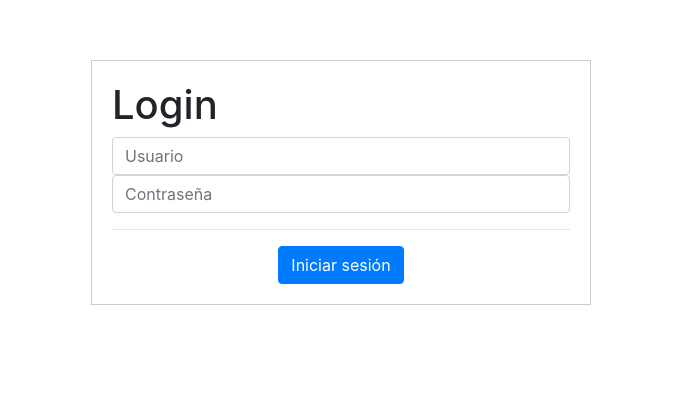
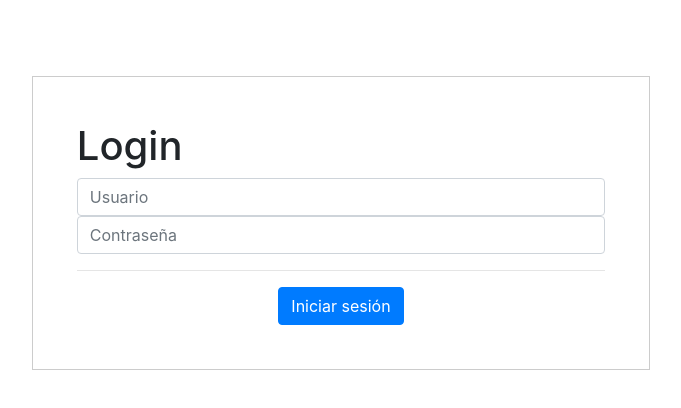
Before and after one commit to denishuaman/vuejs, a Vue app in the folder simple-login-project/: page /#/login in a window 1280 px wide. Shown: the part 140-548 px from the top of the page, without its empty margins (299-980 px from the left). Built offline with nearby package versions, Linux system fonts and the light colour scheme.

Commit message:
Mejoran la ui

```diff
--- a/simple-login-project/src/App.vue
+++ b/simple-login-project/src/App.vue
@@ -1,7 +1,11 @@
 <template>
-  <div id="app">
+  <div id="app" class="container" style="padding:10%">
     <div id="nav">
-      <router-link v-if="authenticated" to="/login" v-on:click.native="logout()" replace>Logout</router-link>
+      <router-link v-if="authenticated" to="/login" v-on:click.native="logout()">
+        <button type="button" class="btn btn-secondary" v-if="authenticated">
+          Cerrar sesión
+        </button>
+      </router-link>
     </div>
     <router-view @authenticated="setAuthenticated"></router-view>
   </div>
@@ -45,7 +49,7 @@ h1 {
   margin-top: 0;
 }
 #app {
-  width: 1024px;
+  /* width: 1024px; */
   margin: auto;
 }
 </style>
--- a/simple-login-project/src/views/login.vue
+++ b/simple-login-project/src/views/login.vue
@@ -40,11 +40,12 @@ export default {
 </script>
 <style scoped>
 #login {
-  width: 500px;
+  width: 70%;
   border: 1px solid #cccccc;
   background-color: #ffffff;
   margin: auto;
-  margin-top: 200px;
-  padding: 20px;
+  margin-top: 10%;
+  margin-bottom: 10%;
+  padding: 5%;
 }
 </style>
--- a/simple-login-project/src/views/secure.vue
+++ b/simple-login-project/src/views/secure.vue
@@ -1,8 +1,8 @@
 <template>
-    <div id="secure">
-        <h1>Secure Area</h1>
+    <div id="secure" >
+        <h1>Área de seguridad</h1>
         <p>
-            This is a secure area
+            Inicio de sesión exitoso
         </p>
     </div>
 </template>
```
